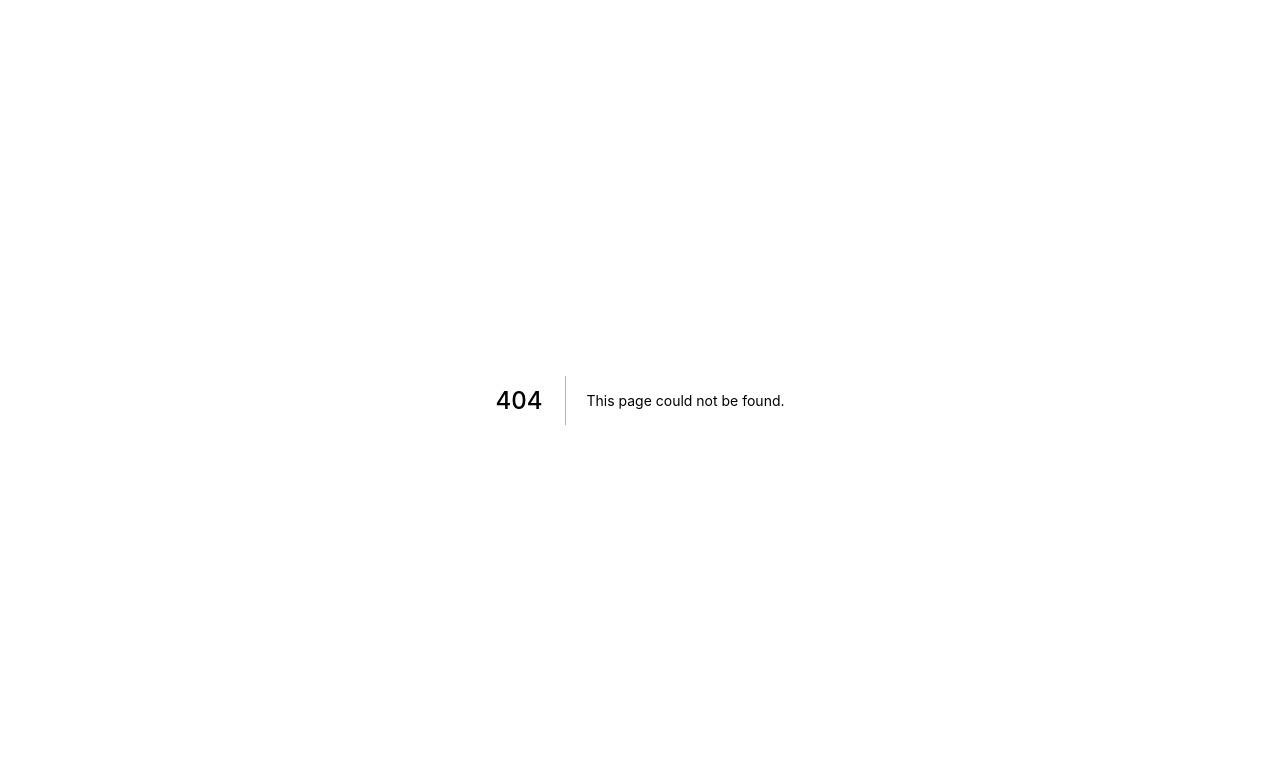
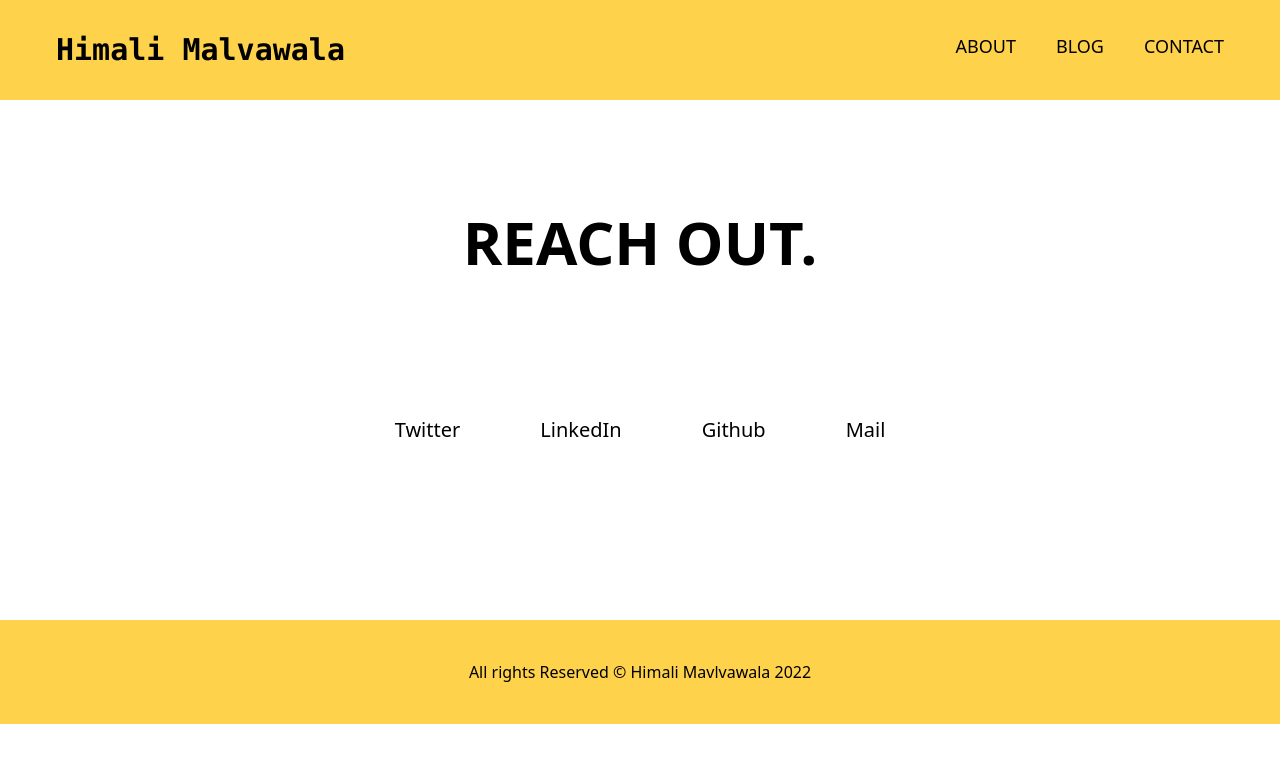
Before and after one commit to Himali-Malvawala/personal-site, a Next.js app: page /contact in a window 1280 px wide. Before the commit this address had no page. Shown: the top 762 px of the page. Built offline with nearby package versions, Linux system fonts and the light colour scheme.

Commit message:
Add Contact Page

```diff
--- /dev/null
+++ b/components/Footer.js
@@ -0,0 +1,12 @@
+const Footer = () => {
+  const date = new Date();
+  const year = date.getFullYear();
+
+  return (
+    <p className="px-14 py-10 font-normal bg-yellow text-center mb-0 bottom-0 w-full">
+      All rights Reserved © Himali Mavlvawala {year}
+    </p>
+  );
+};
+
+export default Footer;
--- /dev/null
+++ b/components/HomePage.js
@@ -0,0 +1,3 @@
+const HomePage = () => {};
+
+export default HomePage;
--- /dev/null
+++ b/components/Navigation.js
@@ -0,0 +1,24 @@
+import Link from "next/link";
+
+const Navigation = () => {
+  return (
+    <nav className="flex justify-between py-8 px-14 bg-yellow">
+      <Link href="/">
+        <a className="font-mono text-3xl font-semibold">Himali Malvawala</a>
+      </Link>
+      <div className="text-lg font-light">
+        <Link href="/about">
+          <a className="pr-10 hover:text-white active-li">ABOUT</a>
+        </Link>
+        <Link href="/blog">
+          <a className="pr-10 hover:text-white">BLOG</a>
+        </Link>
+        <Link href="/contact">
+          <a className=" hover:text-white">CONTACT</a>
+        </Link>
+      </div>
+    </nav>
+  );
+};
+
+export default Navigation;
--- /dev/null
+++ b/components/page.js
@@ -0,0 +1,14 @@
+import Navigation from "./Navigation";
+import Footer from "./Footer";
+
+const Page = (props) => {
+  return (
+    <div>
+      <Navigation />
+      {props.children}
+      <Footer />
+    </div>
+  );
+};
+
+export default Page;
--- /dev/null
+++ b/pages/about.js
@@ -0,0 +1,11 @@
+import Page from "../components/page";
+
+const About = () => {
+  return (
+    <Page>
+      <h1>This is the About Page!</h1>
+    </Page>
+  );
+};
+
+export default About;
--- /dev/null
+++ b/pages/blog.js
@@ -0,0 +1,11 @@
+import Page from "../components/page";
+
+const Blog = () => {
+  return (
+    <Page>
+      <h1>This is the Blog Page!</h1>
+    </Page>
+  );
+};
+
+export default Blog;
--- /dev/null
+++ b/pages/contact.js
@@ -0,0 +1,37 @@
+import Page from "../components/page";
+
+const Contact = () => {
+  return (
+    <Page>
+      <div className="bg-white py-8 px-14 text-center pb-44">
+        <h1 className="text-6xl font-extrabold pb-36 pt-20">REACH OUT.</h1>
+        <a
+          className="pr-20 text-xl hover:text-blue font-medium"
+          href="https://twitter.com/HimaliMalvawala"
+        >
+          Twitter
+        </a>
+        <a
+          className="pr-20 text-xl hover:text-blue font-medium"
+          href="https://www.linkedin.com/in/himalimalvawala/"
+        >
+          LinkedIn
+        </a>
+        <a
+          className="pr-20 text-xl hover:text-blue font-medium"
+          href="https://github.com/Himali-Malvawala"
+        >
+          Github
+        </a>
+        <a
+          className="text-xl hover:text-blue font-medium"
+          href="mailto: himalimalvawala@gmail.com"
+        >
+          Mail
+        </a>
+      </div>
+    </Page>
+  );
+};
+
+export default Contact;
--- a/pages/index.js
+++ b/pages/index.js
@@ -1,15 +1,17 @@
 import Head from "next/head";
 // import favicon from "../public/images/avataaars.png";
+import favicon from "../public/avataaars.ico";
+import Page from "../components/page";
 
 export default function Home() {
   return (
-    <div>
+    <Page>
       <Head>
         <title>Himali Malvawala</title>
         <meta name="description" content="Himali Malvawala's Personal Site." />
-        <link rel="icon" href={""} />
+        <link rel="icon" href={favicon} />
       </Head>
-      <h1 className="text-3xl font-bold underline">Hello world!</h1>
-    </div>
+      <h1>Okay!!!!</h1>
+    </Page>
   );
 }
--- a/tailwind.config.js
+++ b/tailwind.config.js
@@ -4,7 +4,14 @@ module.exports = {
     "./components/**/*.{js,ts,jsx,tsx}",
   ],
   theme: {
-    extend: {},
+    extend: {
+      colors: {
+        yellow: "#FFD24C",
+        blue: "#92B4EC",
+        white: "#FFFFFF",
+        "light-yellow": "#FFE69A",
+      },
+    },
   },
   plugins: [],
 };
```
Also changed, not shown: public/images/avataaars.svg (added), 1 other file (tests, documents, lock files or other folders).
